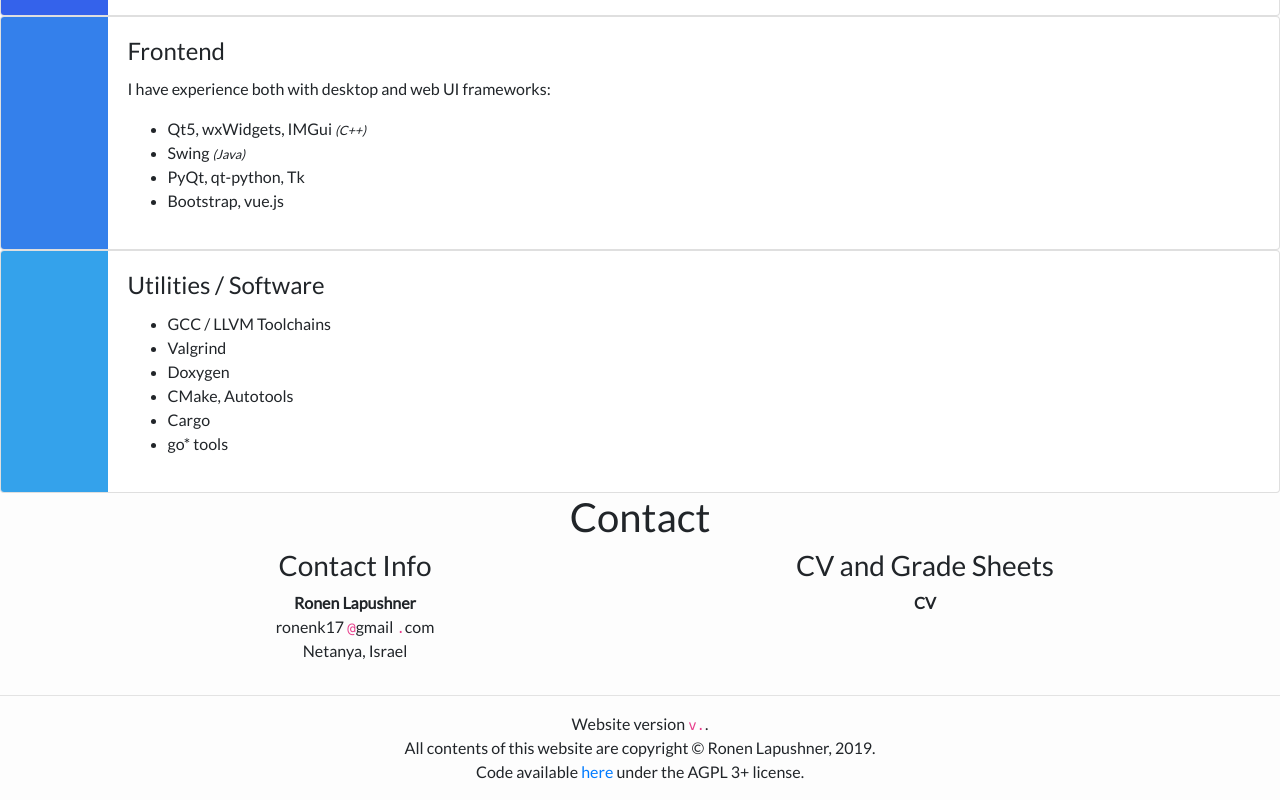
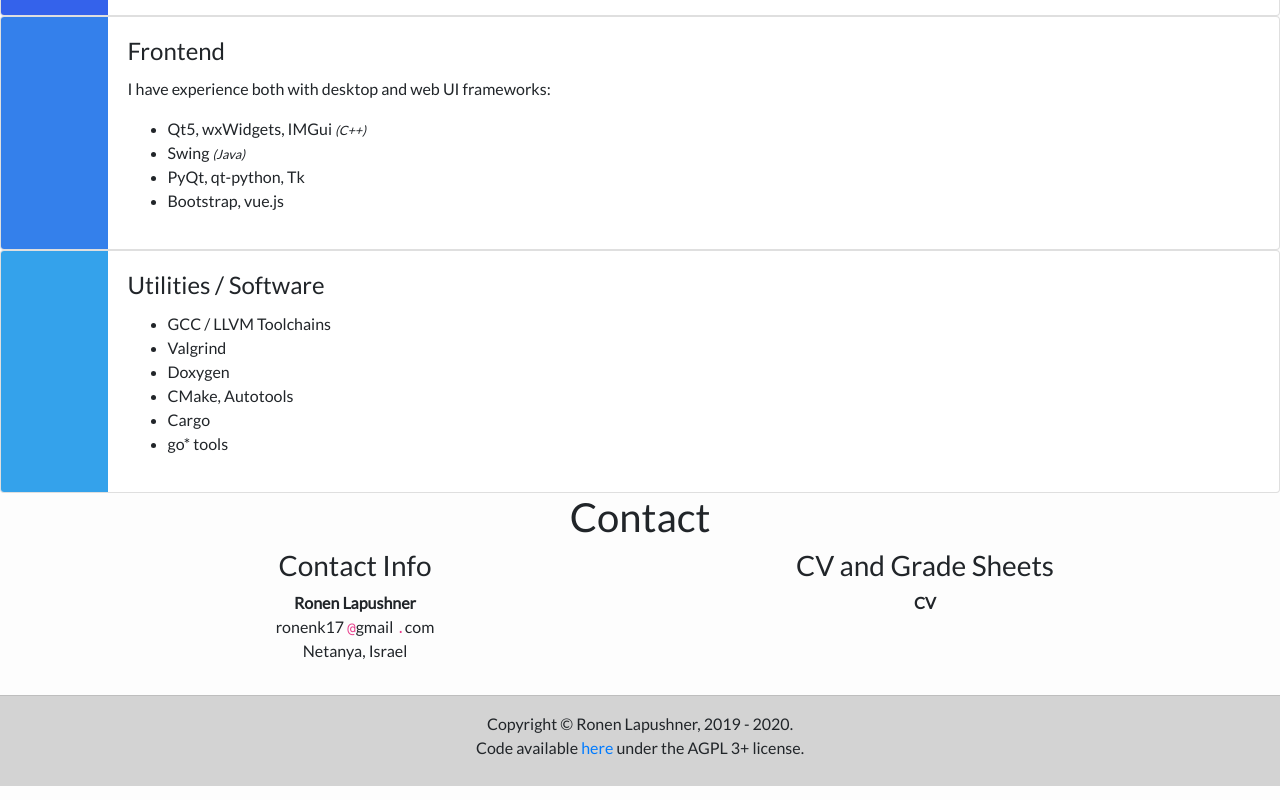
Before and after one commit to ronen25/ronen.xyz, a Vue app in the folder website/: page / in a window 1280 px wide. Shown: the part 1661-2461 px from the top of the page. Built offline with nearby package versions, Linux system fonts and the light colour scheme; no server answers.

Commit message:
Set footer background

```diff
--- a/website/src/components/Footer.vue
+++ b/website/src/components/Footer.vue
@@ -1,10 +1,8 @@
 <template>
-  <footer>
+  <footer id="footer">
     <hr />
     <p class="text-center">
-        Website version <code>v.{{version}}</code>.
-        <br />
-      All contents of this website are copyright &copy; Ronen Lapushner, 2019.
+      Copyright &copy; Ronen Lapushner, 2019 - 2020.
       <br />Code available
       <a
         href="https://github.com/ronen25/ronen.xyz"
@@ -16,11 +14,15 @@
 
 <script>
 export default {
-  name: "Footer",
-  data() {
-      return {
-          version: process.env.VUE_APP_VERSION
-      }
-  }
+  name: "Footer"
 };
 </script>
+
+<style scoped>
+#footer {
+  min-width: 100%;
+  background-color: lightgray;
+  padding-bottom: 10px;
+  margin-bottom: 0px;
+}
+</style>
```
